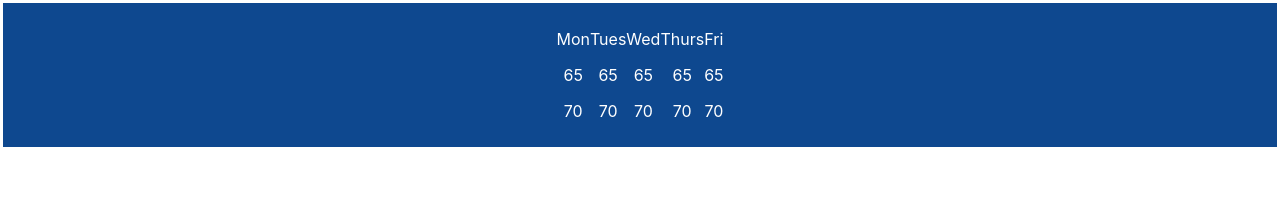
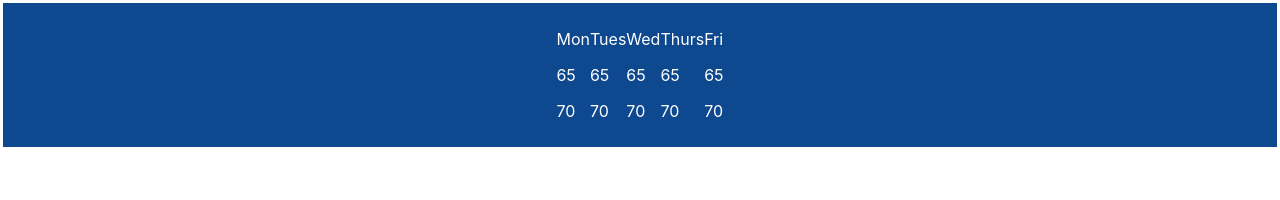
Before and after one commit to devrlora/weatherapp, a React (Create React App) app in the folder weatherapp/: page / in a window 1280 px wide. Shown: the top 200 px of the page. Built offline with nearby package versions, Linux system fonts and the light colour scheme.

Commit message:
fixed weekday titles

```diff
--- a/weatherapp/src/App.js
+++ b/weatherapp/src/App.js
@@ -10,7 +10,6 @@ import {
 
 function App() {
   return (
-    <div className='Parent-App'>
     <div className="App">
       {/* The default props are temporarily given a hard-coded value   */}
       <Days
@@ -34,7 +33,7 @@ function App() {
         max={70}
         min={65}/>
     </div>
-    </div>
+
   );
 }
 
```
